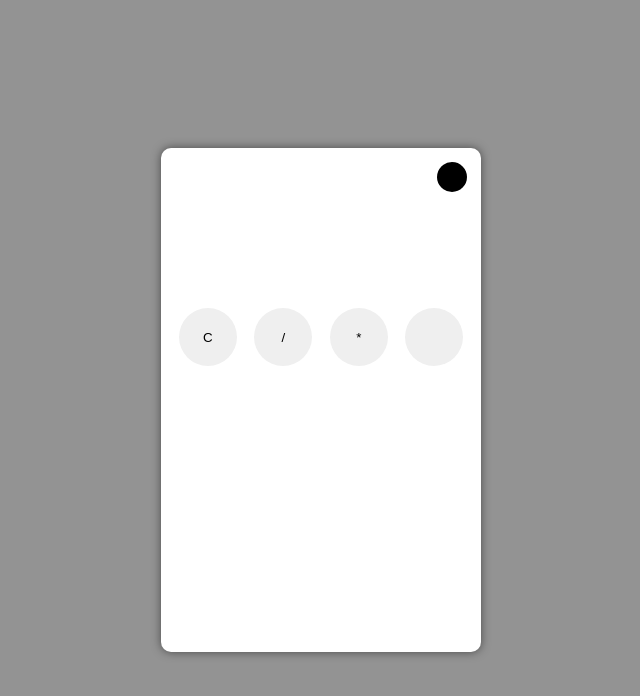
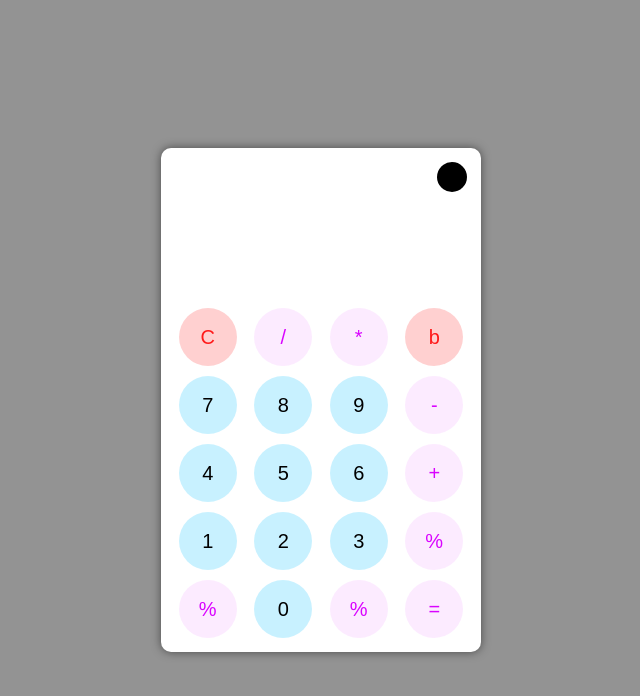
Before and after one commit to aryannxroot/CODING_SAMURAI_INTERNSHIP_TASK_1, a plain HTML site: page index.html in a window 1280 px wide. Shown: the whole page, without its empty margins (319-959 px from the left). Drawn offline with Linux system fonts and the light colour scheme.

Commit message:
Added Styles

```diff
--- a/index.html
+++ b/index.html
@@ -17,9 +17,25 @@
             </div>
             <div class="calculator-buttons">
                 <button id="clear">C</button>
-                <button id="/">/</button>
-                <button id="*">*</button>
-                <button id="backspace"></button>
+                <button class="operation" id="/">/</button>
+                <button class="operation" id="*">*</button>
+                <button id="backspace">b</button>
+                <button class="numbers" id="7">7</button>
+                <button class="numbers" id="8">8</button>
+                <button class="numbers" id="9">9</button>
+                <button class="operation" id="-">-</button>
+                <button class="numbers" id="4">4</button>
+                <button class="numbers" id="5">5</button>
+                <button class="numbers" id="6">6</button>
+                <button class="operation" id="+">+</button>
+                <button class="numbers" id="1">1</button>
+                <button class="numbers" id="2">2</button>
+                <button class="numbers" id="3">3</button>
+                <button class="operation" id="%">%</button>
+                <button class="operation"id="%">%</button>
+                <button class="numbers" id="0">0</button>
+                <button class="operation"id="%">%</button>
+                <button class="operation" id="=">=</button>
             </div>
         </div>
     </div>
--- a/style.css
+++ b/style.css
@@ -77,5 +77,18 @@ body{
     width: 58px;
     border-radius: 29px;
     border: none;
+    text-align: center;
+    font-size: 20px;
     /* border: 2px solid red; */
 }
+.operation{
+    background-color: rgba(244, 188, 255, 0.3);
+    color: rgb(217, 4, 255);
+}
+#backspace, #clear{
+    background-color: rgba(255, 99, 99, 0.3);
+    color: rgb(255, 26, 26);
+}
+.numbers{
+    background-color: rgba(74, 210, 255, 0.3);
+}
```
